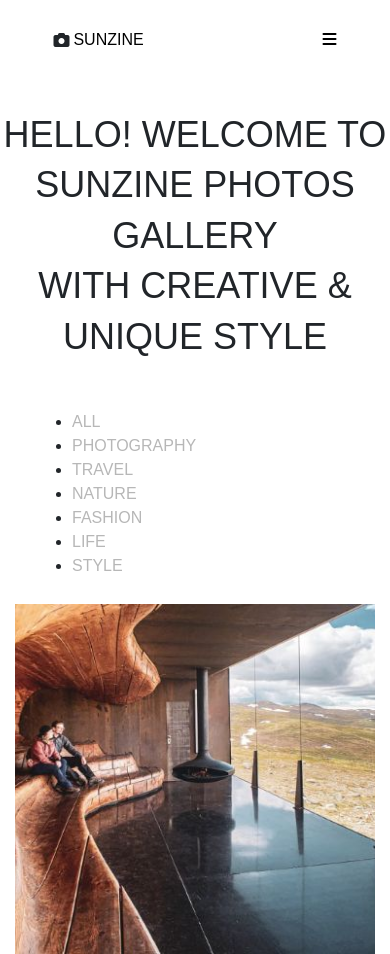
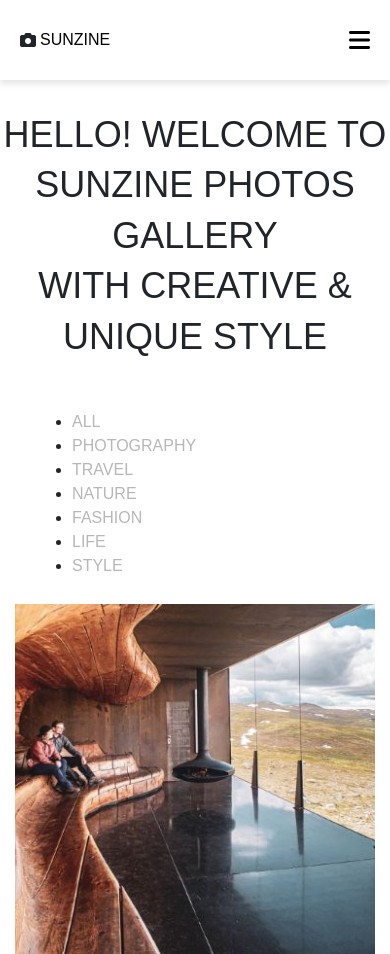
Before and after one commit to ghulamali17/smit-assignments, a plain HTML site: page colorlib-sunzine-clone-using-bootsrap-flex/index.html in a window 390 px wide. Shown: the top 954 px of the page. Drawn offline with nearby package versions, Linux system fonts and the light colour scheme.

Commit message:
responsive navbar

```diff
--- a/colorlib-sunzine-clone-using-bootsrap-flex/index.html
+++ b/colorlib-sunzine-clone-using-bootsrap-flex/index.html
@@ -12,27 +12,22 @@
     <div class="containerr">
         <!-- Header -->
         <section class="headerrr">
-            <div class="headerr d-flex  justify-content-around align-items-center">
-                <div class="logo  d-flex  justify-content-center align-items-center">
+            <div class="headerr d-flex justify-content-between align-items-center">
+                <div class="logo d-flex align-items-center">
                     <i class="fa-solid fa-camera"></i>
-                    <a href="">SUNZINE</a>
+                    <a href="#">SUNZINE</a>
                 </div>
-                <div class="links d-flex">
-                    <ul  class="d-flex  justify-content-around align-items-center">
+                <i class="fa-solid fa-bars hamburger"></i>
+                <ul class="nav_links">
                     <li><a href="#">HOME</a></li>
                     <li><a href="#">ALBUMS</a></li>
                     <li><a href="#">ABOUT</a></li>
                     <li><a href="#">BLOG</a></li>
                     <li><a href="#">CONTACT</a></li>
-
                 </ul>
-                    <div class="link-switches d-flex justify-content-center align-items-center">
-                        <a href="#"><i class="fa-solid fa-magnifying-glass mb-3"></i></a>
-                        <a href="#"><i class="fa-solid fa-bars hamburger"></i></a>
-                    </div>
-                </div>
             </div>
         </section>
+
 
         <!-- Header -->
 
@@ -155,5 +150,6 @@
 
     <!-- Bootstrap link -->
     <script src="https://cdn.jsdelivr.net/npm/bootstrap@5.3.3/dist/js/bootstrap.bundle.min.js" integrity="sha384-YvpcrYf0tY3lHB60NNkmXc5s9fDVZLESaAA55NDzOxhy9GkcIdslK1eN7N6jIeHz" crossorigin="anonymous"></script>
+   <script src="main.js"></script>
 </body>
 </html>
--- /dev/null
+++ b/colorlib-sunzine-clone-using-bootsrap-flex/main.js
@@ -0,0 +1,7 @@
+document.addEventListener("DOMContentLoaded", () => {
+    const hamburger = document.querySelector(".hamburger");
+    const menuList = document.querySelector(".nav_links");
+    hamburger.addEventListener("click", () => {
+      menuList.classList.toggle("active");
+    });
+  });
--- a/colorlib-sunzine-clone-using-bootsrap-flex/style.css
+++ b/colorlib-sunzine-clone-using-bootsrap-flex/style.css
@@ -14,7 +14,19 @@
 .headerr {
     width: 100%;
     height: 80px;
-    text-decoration: none;
+    display: flex;
+    justify-content: space-between;
+    align-items: center;
+    padding: 0 20px;
+    background-color: #fff;
+    box-shadow: 0px 4px 6px rgba(0, 0, 0, 0.1);
+}
+
+.nav_links {
+    list-style: none;
+    display: flex;
+    gap: 20px;
+    transition: max-height 0.5s ease;
 }
 
 .logo {
@@ -205,20 +217,48 @@ footer {
     }
 }
 
+
 @media screen and (max-width: 768px) {
+    .nav_links {
+        flex-direction: column;
+        position: absolute;
+        top: 80px;
+        left: 0;
+        right: 0;
+        background-color: black;
+        text-align: start;
+        gap: 10px;
+        overflow: hidden;
+        max-height: 0;
+        padding: 0;
+        color: white;
+        padding-left: 30px;
+    }
+
+    .nav_links.active {
+        max-height: 300px;
+    }
+
+    .hamburger {
+        display: inline-block !important;
+        cursor: pointer;
+        font-size: 24px;
+        color: black;
+    }
+
+    .hamburger {
+        z-index: 100;
+    }
     .cardss .box {
         width: calc(50% - 20px);
     }
-
     .links ul li {
         display: none;
     }
     .fa-magnifying-glass{
         display: none !important;
     }
-    .hamburger{
-        display: inline-block !important;
-    }
+
 }
 
 @media screen and (max-width: 576px) {
```
Lines whose indentation alone changed are shown as unchanged.
